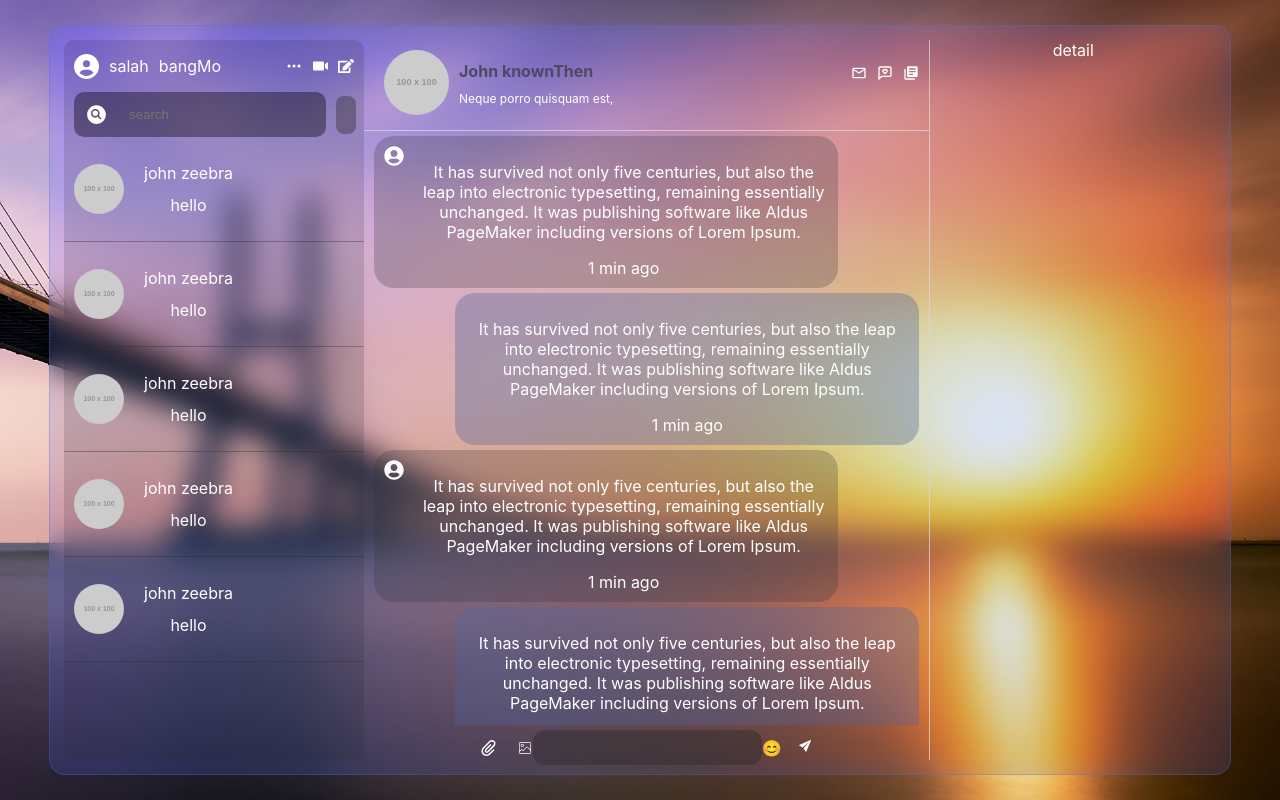
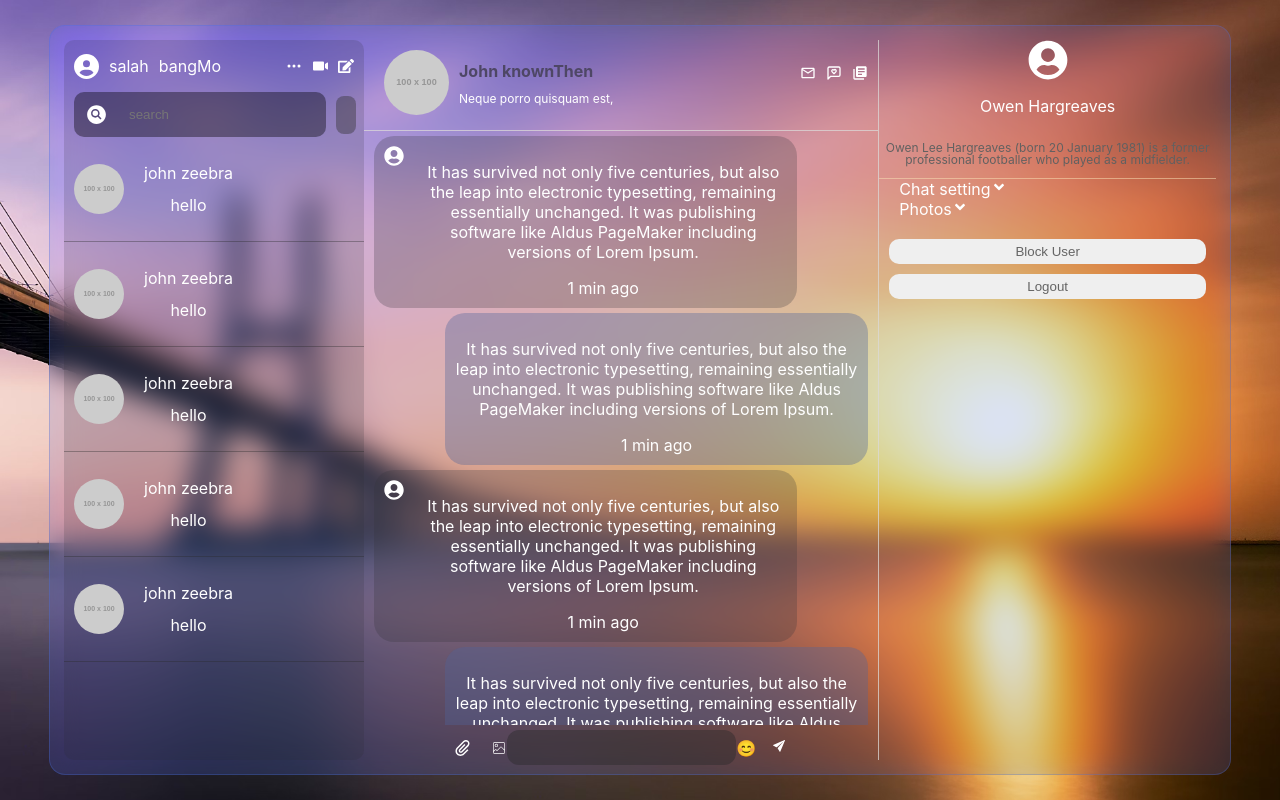
Before and after one commit to Onebluesky882/hobbeach, a React (Vite) app: page / in a window 1280 px wide. Built offline with nearby package versions, Linux system fonts and the light colour scheme.

Commit message:
create : detail

```diff
--- a/src/components/Detail/index.tsx
+++ b/src/components/Detail/index.tsx
@@ -1,5 +1,49 @@
-import "./style.css";
+import { FaUserCircle } from "react-icons/fa";
+import css from "./style.module.css";
+import { FaAngleDown } from "react-icons/fa";
 const Detail = () => {
-  return <div style={{ width: "800px" }}>detail</div>;
+  return (
+    <Container>
+      <div className={css["detail-profile"]}>
+        <div className={css[""]}>
+          <FaUserCircle size={40} />
+        </div>
+
+        <p>Owen Hargreaves</p>
+        <p className={css["description"]}>
+          Owen Lee Hargreaves (born 20 January 1981) is a former professional
+          footballer who played as a midfielder.
+        </p>
+      </div>
+
+      {/* body */}
+
+      <div className={css["info"]}>
+        <div className={css["option"]}>
+          <div className={css["title"]}>
+            <span>Chat setting</span>
+            <FaAngleDown />
+          </div>
+        </div>
+      </div>
+
+      <div className={css["option"]}>
+        <div className={css["title"]}>
+          <span>Photos</span>
+          <FaAngleDown />
+        </div>
+      </div>
+
+      {/*  */}
+      <div className={css["buttom-bar"]}>
+        <button className={css["button-block"]}>Block User</button>
+        <button className={css["button-logout"]}>Logout</button>
+      </div>
+    </Container>
+  );
+};
+
+const Container = ({ children }: React.PropsWithChildren) => {
+  return <div className={css["container"]}> {children}</div>;
 };
 export default Detail;
--- /dev/null
+++ b/src/components/Detail/style.module.css
@@ -0,0 +1,51 @@
+.container {
+  display: flex;
+  flex-direction: column;
+  width: 90%;
+}
+
+.detail-profile {
+  display: flex;
+  flex-direction: column;
+  line-height: 1;
+  border-bottom: 1px solid rgba(245, 222, 179, 0.543);
+  .description {
+    font-size: 12px;
+    color: rgb(98, 97, 97);
+  }
+}
+/* body */
+.title {
+  display: flex;
+  justify-content: start;
+  padding-left: 20px;
+}
+.buttom-bar {
+  margin: 20px 10px 0px 10px;
+
+  display: flex;
+  flex-direction: column;
+  gap: 10px;
+}
+.button-block {
+  border-radius: 10px;
+  padding: 5px 0px 5px 0px;
+  border: none;
+  outline: none;
+  color: rgba(38, 38, 38, 0.686);
+  &:hover {
+    background-color: rgba(34, 0, 255, 0.396);
+    color: white;
+  }
+}
+.button-logout {
+  border-radius: 10px;
+  padding: 5px 0px 5px 0px;
+  border: none;
+  outline: none;
+  color: rgba(38, 38, 38, 0.686);
+  &:hover {
+    background-color: rgba(255, 0, 0, 0.396);
+    color: white;
+  }
+}
```
Also changed, not shown: src/components/Detail/style.css (deleted), src/mockData/user.tsx (deleted).
